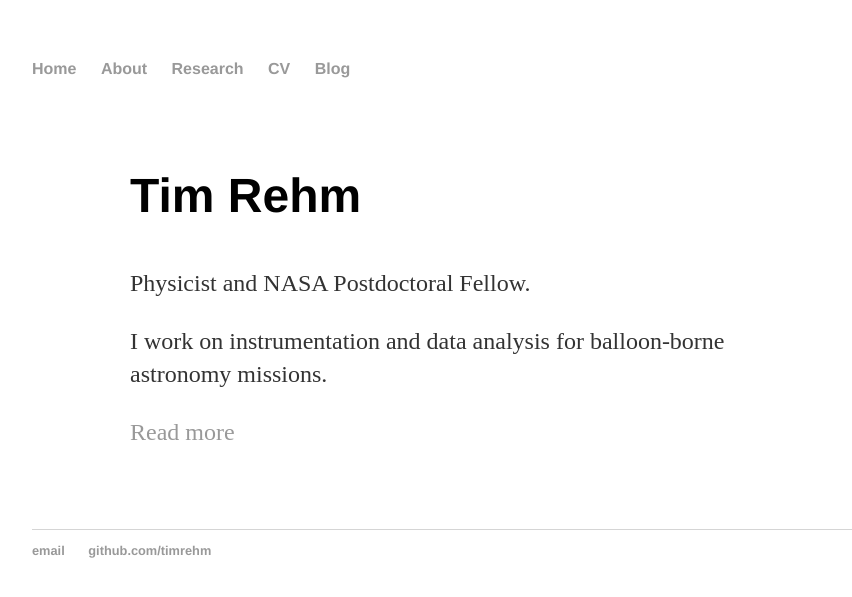
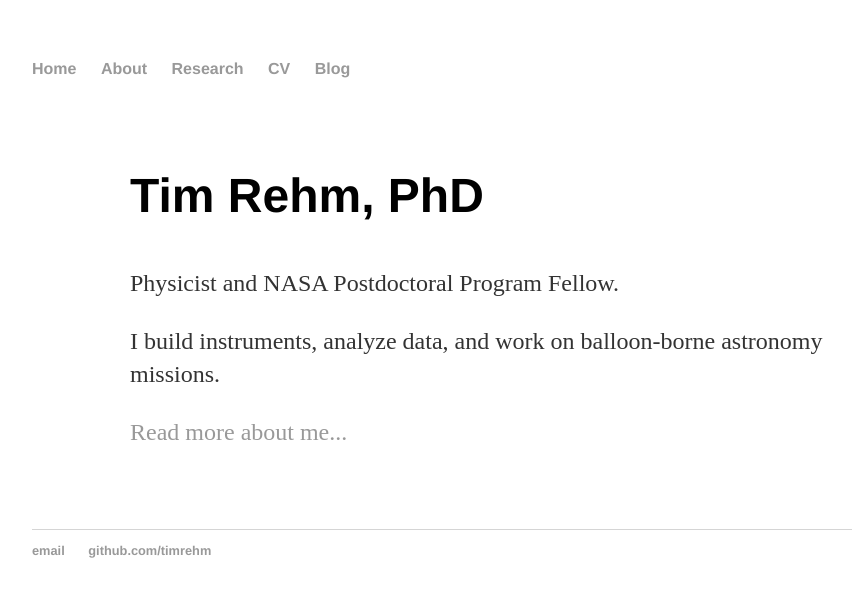
Before and after one commit to timrehm/timrehm.github.io, a Jekyll site: the page built from index.html, in a window 1280 px wide. Shown: the top 597 px of the page, without its empty margins (160-1012 px from the left). Built offline with Jekyll 4.4.1, drawn with Linux system fonts in a browser that asks for light colours.

Commit message:
Update index.html

```diff
--- a/index.html
+++ b/index.html
@@ -3,12 +3,12 @@ layout: default
 title: Tim Rehm...
 ---
 <div class="content">
-  <h1>Tim Rehm</h1>
-  <p>Physicist and NASA Postdoctoral Fellow.</p>
+  <h1>Tim Rehm, PhD</h1>
+  <p>Physicist and NASA Postdoctoral Program Fellow.</p>
 
   <p>
-    I work on instrumentation and data analysis for balloon-borne astronomy missions.
+    I build instruments, analyze data, and work on balloon-borne astronomy missions.
   </p>
 
-  <p><a href="/about">Read more</a></p>
+  <p><a href="/about">Read more about me...</a></p>
 </div>
```
